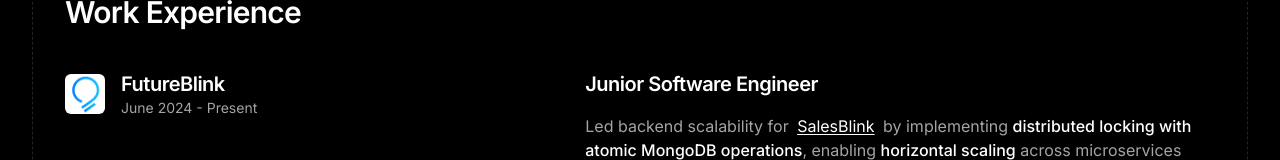
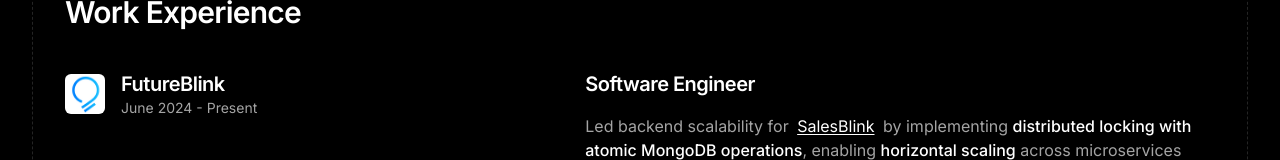
Before and after one commit to IronJosh786/nextjs-portfolio, a Next.js app: page / in a window 1280 px wide. Shown: the part 432-592 px from the top of the page. Built offline with nearby package versions, Linux system fonts and the light colour scheme.

Commit message:
minor text change

```diff
--- a/components/ExperienceSection.tsx
+++ b/components/ExperienceSection.tsx
@@ -132,7 +132,7 @@ export function ExperienceSection() {
           <div />
           <div className="space-y-6">
             <div className="space-y-4">
-              <h3>Junior Software Engineer</h3>
+              <h3>Software Engineer</h3>
               <div className="space-y-3">
                 {responsibilities.map((task) => task)}
               </div>
```
